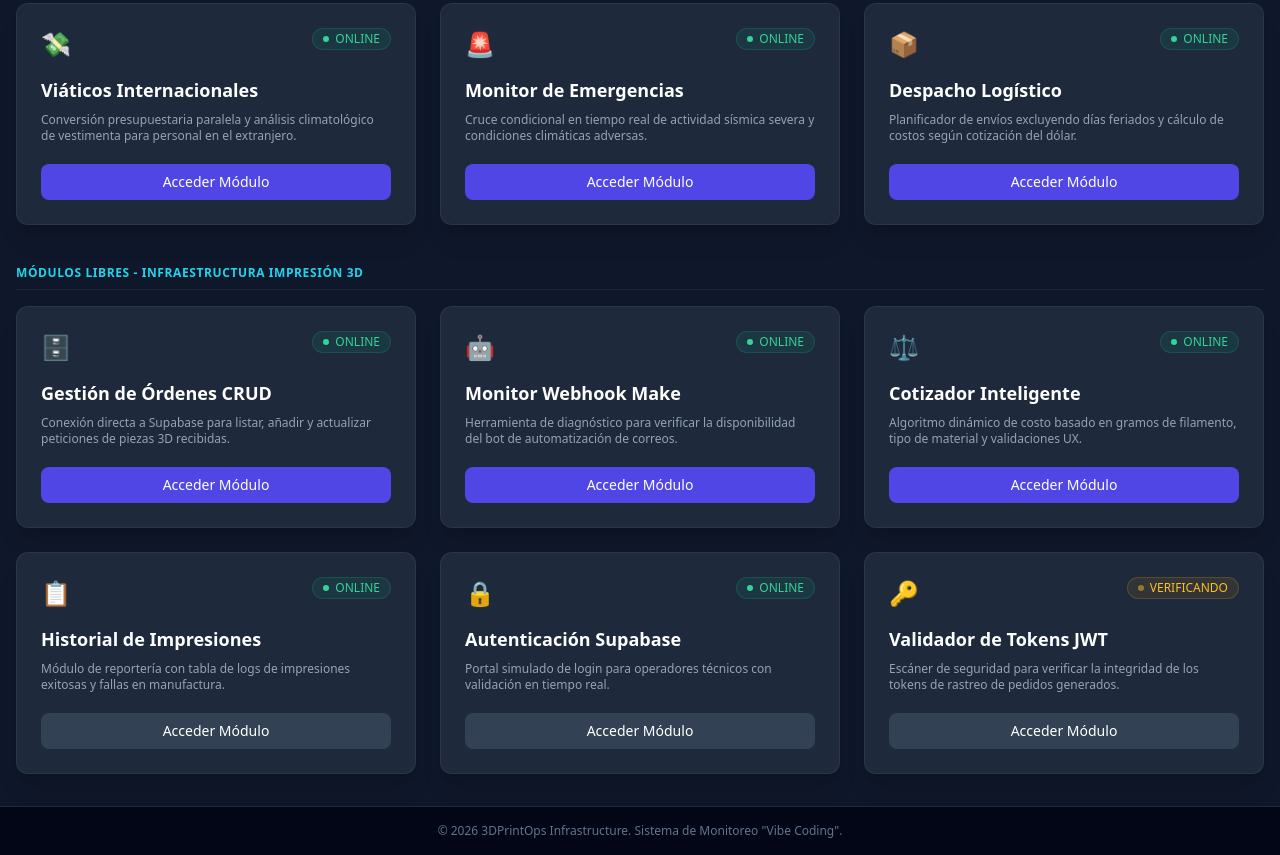
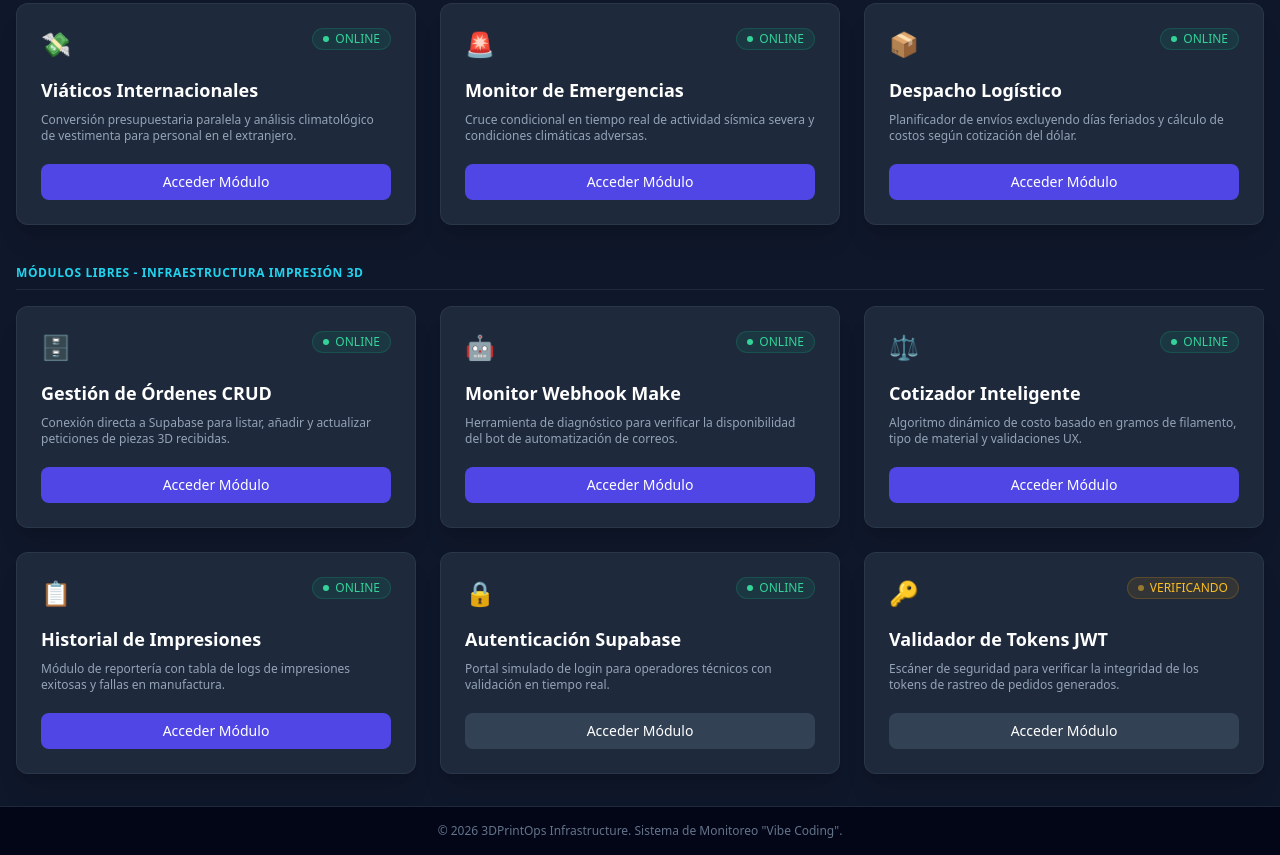
Before and after one commit to ccc561/dashboard-impresion3d, a plain HTML site: page index.html in a window 1280 px wide. Shown: the part 267-1122 px from the top of the page. Drawn offline with nearby package versions, Linux system fonts and the light colour scheme.

Commit message:
Update index.html

```diff
--- a/index.html
+++ b/index.html
@@ -132,7 +132,7 @@
                         <h3 class="text-lg font-bold text-white mb-2">Historial de Impresiones</h3>
                         <p class="text-xs text-slate-400 line-clamp-2">Módulo de reportería con tabla de logs de impresiones exitosas y fallas en manufactura.</p>
                     </div>
-                    <button class="mt-5 w-full bg-slate-700 hover:bg-slate-600 text-white text-sm font-medium py-2 px-4 rounded-lg transition-colors">Acceder Módulo</button>
+                    <a href="modulo7.html" class="mt-5 block w-full text-center bg-indigo-600 hover:bg-indigo-500 text-white text-sm font-medium py-2 px-4 rounded-lg transition-colors">Acceder Módulo</a>
                 </div>
 
                 <div class="bg-slate-800 rounded-xl border border-slate-700/60 p-6 flex flex-col justify-between hover:border-slate-600 transition-all shadow-xl">
```
